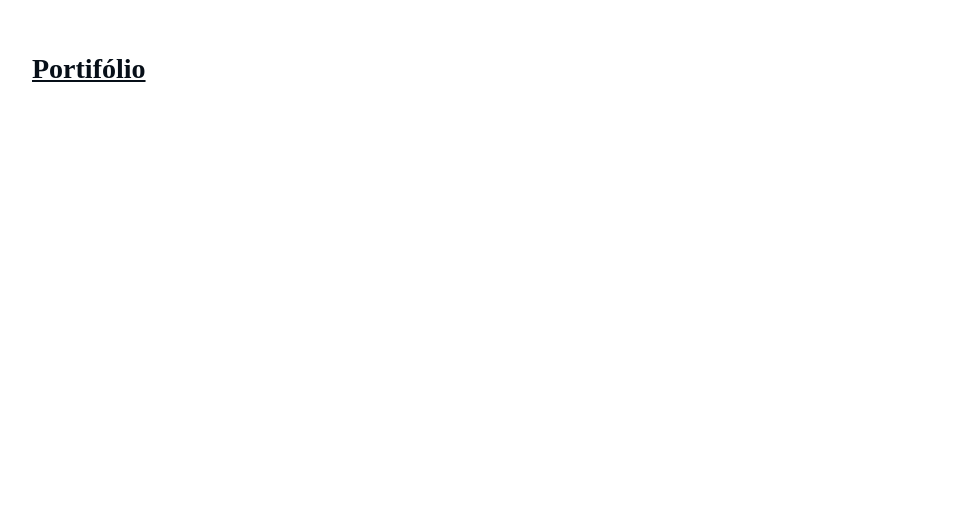
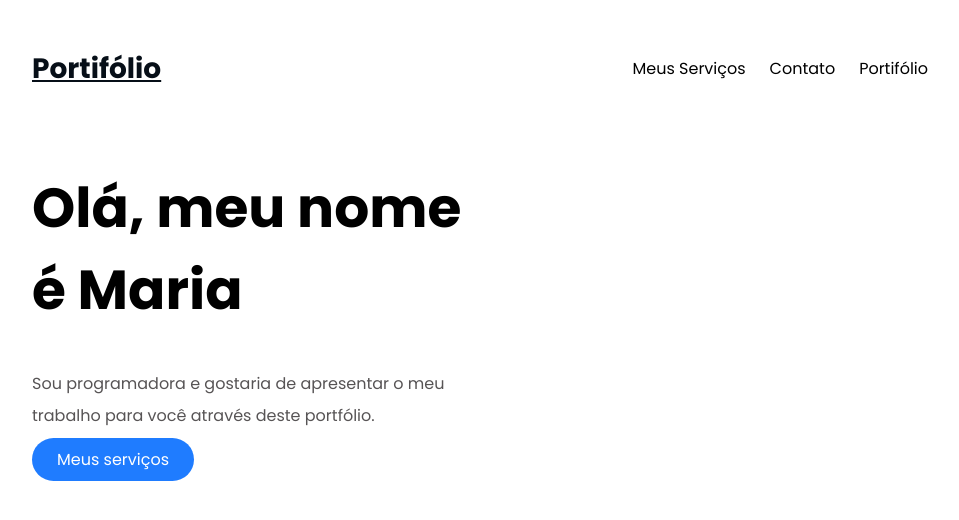
Before and after one commit to Djordsman/portifolio-maria.consultoria, a plain HTML site: page index.html in a window 1280 px wide. Shown: the whole page, without its empty margins (160-1119 px from the left). Drawn offline with Linux system fonts and the light colour scheme.

Commit message:
Estilizando letras, espaçamentos, larguras, fontes e botão do projeto

```diff
--- a/index.html
+++ b/index.html
@@ -4,6 +4,9 @@
     <meta charset="UTF-8">
     <meta name="viewport" content="width=device-width, initial-scale=1.0">
     <link rel="stylesheet" href="style.css">
+    <link rel="preconnect" href="https://fonts.googleapis.com">
+    <link rel="preconnect" href="https://fonts.gstatic.com" crossorigin>
+    <link href="https://fonts.googleapis.com/css2?family=Poppins:wght@400;700&display=swap" rel="stylesheet">
     <title>Portifólio</title>
 </head>
 <body>
@@ -11,7 +14,23 @@
         <div id="header">
             Portifólio
         </div>
-        <div id="menu"></div>
+        <div id="menu">
+            <ul>
+                <li><a href="">Meus Serviços</a></li>
+                <li><a href="">Contato</a></li>
+                <li><a href="">Portifólio</a></li>
+            </ul>
+        </div>
+    </div>
+    <div class="container">
+        <div id="headerCta">
+            <h1>
+                Olá, meu nome<br>é Maria
+            </h1>
+            <p>Sou programadora e gostaria de apresentar o meu<br>
+                trabalho para você através deste portfólio.</p>
+            <a id="buttonCta" href="">Meus serviços</a>
+        </div>
     </div>
 </body>
 </html>
--- a/style.css
+++ b/style.css
@@ -20,3 +20,63 @@ body {
     margin-top: 40px;
     margin-bottom: 40px;
 }
+
+#menu {
+    text-align: right;
+    margin-top: 49px;
+}
+
+#menu ul {
+    list-style-type: none;
+    margin: 0;
+    padding: 0;
+}
+
+#menu li {
+    display: inline-block;
+    margin-left: 20px;
+    font-family: Poppins;
+    font-style: normal;
+    font-weight: normal;
+    font-size: 16px;
+    line-height: 24px;
+    /* identical to box height */
+    text-align: center;
+    color: #070f18;
+}
+
+a {
+    color: black;
+    font-style: normal;
+    text-decoration: none;
+}
+
+#buttonCta {
+    background: #1f7cff;
+    border-radius: 50px;
+    font-family: Poppins;
+    font-style: normal;
+    font-size: 16px;
+    line-height: 24px;
+    text-align: center;
+    color: #ffffff;
+    padding: 10px 25px;
+}
+
+#headerCta p {
+    font-family: Poppins;
+    font-style: normal;
+    font-weight: normal;
+    font-size: 16px;
+    line-height: 32px;
+    color: #575455;
+}
+
+#headerCta h1 {
+    font-family: Poppins;
+    font-style: normal;
+    font-weight: bold;
+    font-size: 55px;
+    line-height: 82px;
+    color: black;
+}
```
